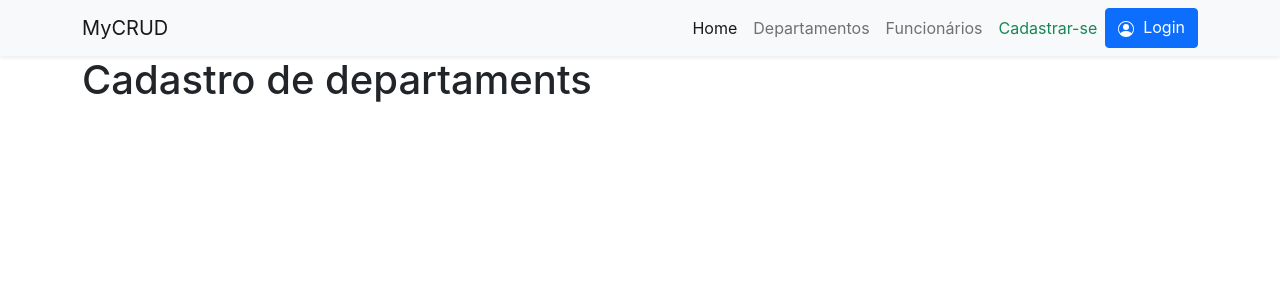
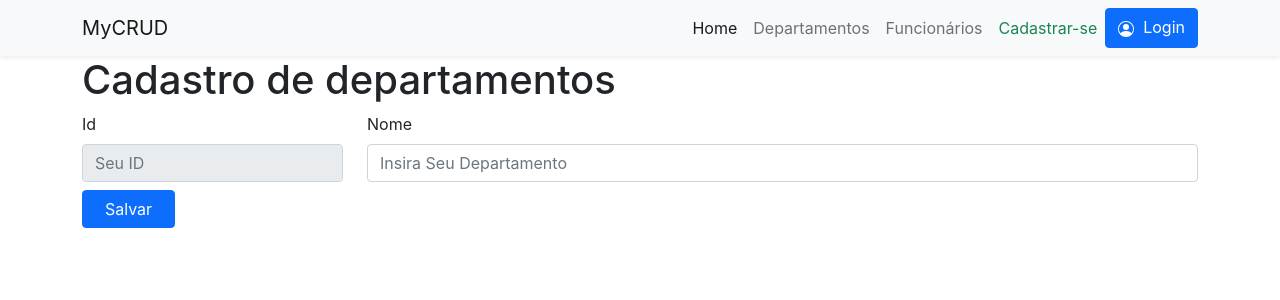
Before and after one commit to alexandrepalota/employee-crud, a React (Create React App) app: page /departments/form in a window 1280 px wide. Shown: the top 300 px of the page. Built offline with nearby package versions, Linux system fonts and the light colour scheme.

Commit message:
Adicinado form deparamento e edit navbar

```diff
--- a/src/components/Navbar.jsx
+++ b/src/components/Navbar.jsx
@@ -10,13 +10,13 @@ export default function Navbar() {
                     aria-controls="navbarNav" aria-expanded="false" aria-label="Toggle navigation">
                     <span className="navbar-toggler-icon"></span>
                 </button>
-                <div className="collapse navbar-collapse d-flex justify-content-end" id="navbarNav">
+                <div className="collapse navbar-collapse  justify-content-end" id="navbarNav">
                     <ul className="navbar-nav">
                         <li className="nav-item">
                             <a className="nav-link active" aria-current="page" href="/">Home</a>
                         </li>
                         <li className="nav-item">
-                            <a className="nav-link" href="/departments">Departamentos</a>
+                            <a className="nav-link" href="/departments/form">Departamentos</a>
                         </li>
                         <li className="nav-item">
                             <a className="nav-link" href="/employees">Funcionários</a>
--- a/src/pages/DepartmentForm.jsx
+++ b/src/pages/DepartmentForm.jsx
@@ -2,7 +2,20 @@ export default function DepartmentForm() {
 
     return (
         <>
-            <h1>Cadastro de departaments</h1>
+            <form>
+                <h1>Cadastro de departamentos</h1>
+                    <div className="row">
+                        <div className="col-3">
+                            <label for="exempleInputId" className="form-label" >Id</label>
+                            <input type="text" className="form-control " id="disabledInput" placeholder="Seu ID" aria-label="ID Departamento" disabled/>
+                        </div>
+                        <div className="col">
+                            <label  for="exempleInputName" className="form-label">Nome</label>
+                            <input type="text" className="form-control" placeholder="Insira Seu Departamento" aria-label="Nome Departamento "/>
+                        </div>
+                    </div>
+                    <button  type="submit" className="btn btn-primary col-1 mt-2">Salvar</button>
+           </form>
         </>
     )
 }
--- a/src/pages/DepartmentList.jsx
+++ b/src/pages/DepartmentList.jsx
@@ -2,7 +2,7 @@ export default function DepartmentList() {
 
     return (
         <>
-            <h1>Lista de departamentos</h1>
+           <h1>lista de departamentos</h1>
         </>
     )
 }
```
